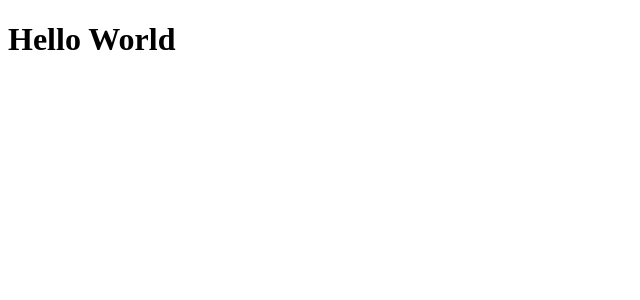
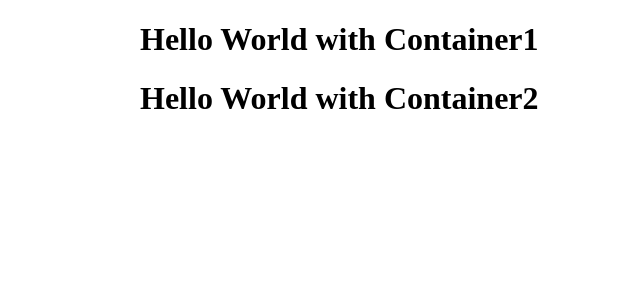
Before and after one commit to monello/styled-components, a React (Create React App) app: page / in a window 1280 px wide. Shown: the top 300 px of the page, without its empty margins (0-640 px from the left). Built offline with nearby package versions, Linux system fonts and the light colour scheme.

Commit message:
Created the Container styled-component

```diff
--- a/src/App.js
+++ b/src/App.js
@@ -1,8 +1,15 @@
+import { Container, Container2 } from "./components/styles/Container.styled";
+
 function App() {
   return (
-    <div className="App">
-      <h1>Hello World</h1>
-    </div>
+    <>
+      <Container>
+        <h1>Hello World with Container1</h1>
+      </Container>
+      <Container2>
+        <h1>Hello World with Container2</h1>
+      </Container2>
+    </>
   );
 }
 
--- /dev/null
+++ b/src/components/styles/Container.styled.js
@@ -0,0 +1,15 @@
+import styled from "styled-components";
+
+export const Container = styled.div`
+    width: 1000px;
+    max-width: 100%;
+    padding: 0 20px;
+    margin: 0 auto;
+`;
+
+export const Container2 = styled.div({
+    width: "1000px",
+    maxWidth: "100%",
+    padding: "0 20px",
+    margin: "0 auto"
+});
```
